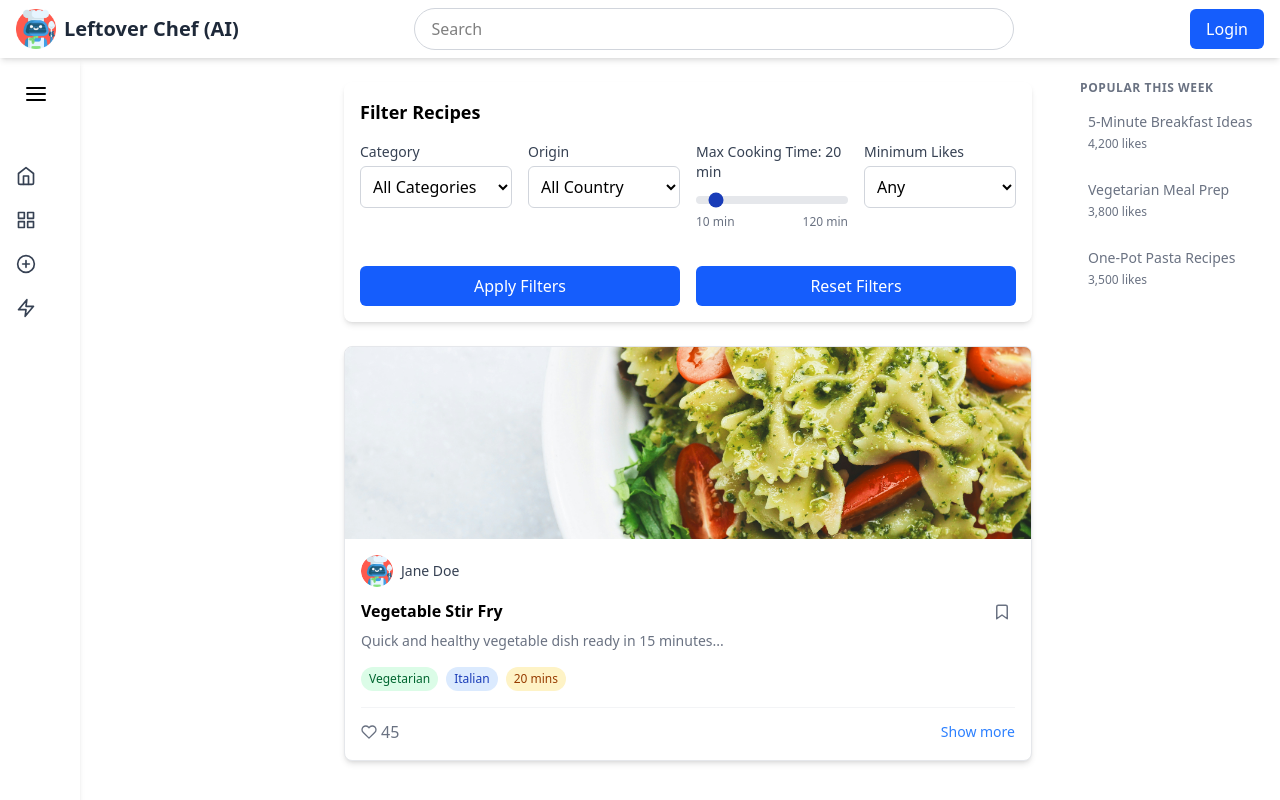
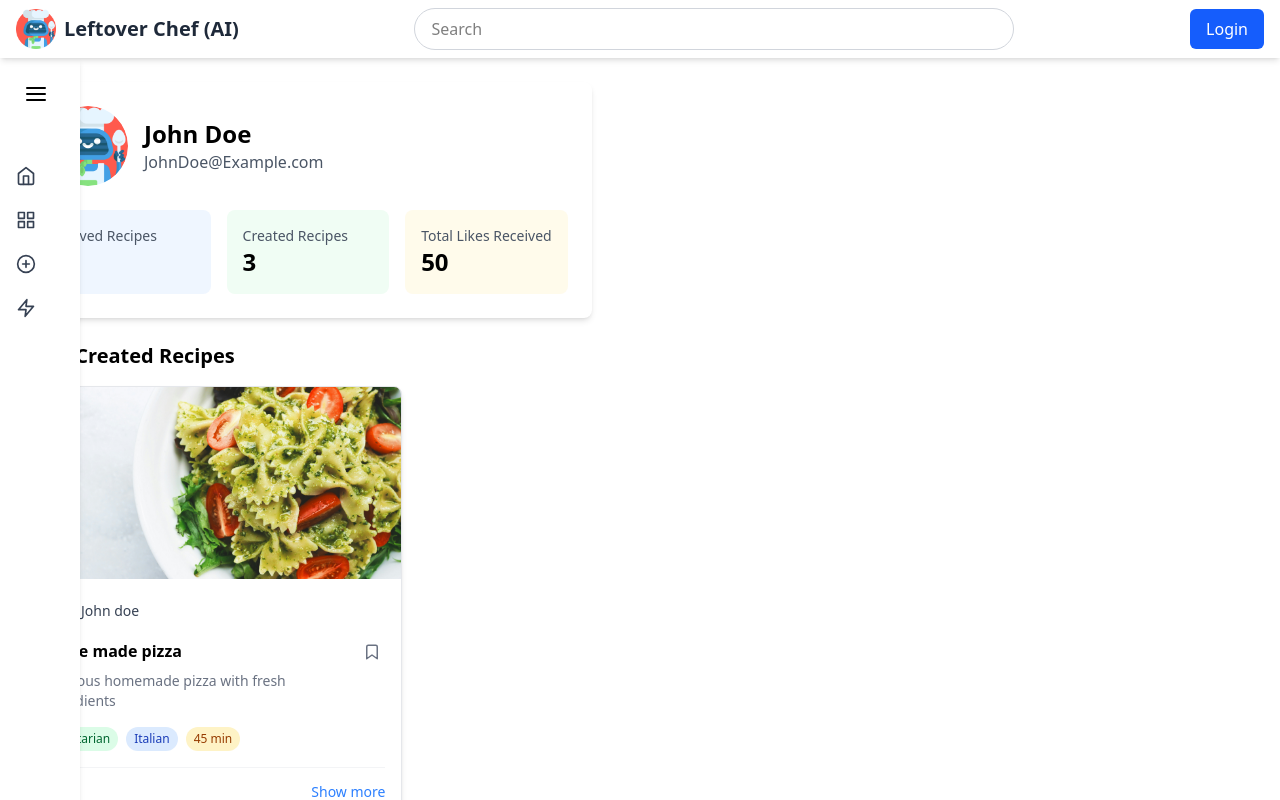
Before and after one commit to DipuSd/Leftover-chef-AI-, a React (Vite) app: page / in a window 1280 px wide. Shown: the top 800 px of the page. Built offline with nearby package versions, Linux system fonts and the light colour scheme.

Commit message:
added dashboard and your recipe section

```diff
--- a/src/main.jsx
+++ b/src/main.jsx
@@ -2,10 +2,10 @@ import { StrictMode } from "react";
 import { createRoot } from "react-dom/client";
 import "./index.css";
 import App from "./App.jsx";
-import GenerateRecipePage from "./pages/recipe generation/GenerateRecipePage.jsx";
+import DashBoardPage from "./pages/Dashboard/DashBoardPage.jsx";
 
 createRoot(document.getElementById("root")).render(
   <StrictMode>
-    <App />
+    <DashBoardPage />
   </StrictMode>
 );
--- /dev/null
+++ b/src/pages/Dashboard/DashBoardContent.jsx
@@ -0,0 +1,48 @@
+import RecipeCard from "../../RecipeCard";
+import RecipeGenerationCard from "../recipe generation/RecipeGenerationCard";
+
+function DashBoardContent({ createdRecipes, savedRecipes }) {
+  return (
+    <div className="flex-1 p-6">
+      <div className="bg-white rounded-lg shadow-md p-6 mb-6">
+        <div className="flex items-center space-x-4 mb-6">
+          <img
+            src="src\assets\robot_chef.png"
+            alt="profile placeholder"
+            className="w-20 h-20 rounded-full object-cover"
+          />
+          <div>
+            <h1 className="text-2xl font-bold">John Doe</h1>
+            <p className="text-gray-600">JohnDoe@Example.com</p>
+          </div>
+        </div>
+
+        <div className="grid grid-cols-1 md:grid-cols-3 gap-4">
+          <div className="bg-blue-50 p-4 rounded-lg">
+            <h3 className="text-gray-600 text-sm">Saved Recipes</h3>
+            <p className="text-2xl font-bold">5</p>
+          </div>
+          <div className="bg-green-50 p-4 rounded-lg">
+            <h3 className="text-gray-600 text-sm">Created Recipes</h3>
+            <p className="text-2xl font-bold">3</p>
+          </div>
+          <div className="bg-amber-50 p-4 rounded-lg">
+            <h3 className="text-gray-600 text-sm">Total Likes Received</h3>
+            <p className="text-2xl font-bold">50</p>
+          </div>
+        </div>
+      </div>
+      <div className="flex flex-col lg:flex-row gap-6">
+        <div className="lg:w-2/3">
+          <h2 className="text-xl font-bold mb-4">Your Created Recipes</h2>
+          <div className="space-y-4">
+            {createdRecipes.map((recipe) => (
+              <RecipeCard key={recipe.id} {...recipe} />
+            ))}
+          </div>
+        </div>
+      </div>
+    </div>
+  );
+}
+export default DashBoardContent;
--- /dev/null
+++ b/src/pages/Dashboard/DashBoardPage.jsx
@@ -0,0 +1,70 @@
+import Navbar from "../../Navbar";
+import Sidebar from "../../Sidebar";
+import DashBoardContent from "./DashBoardContent";
+import React, { useState } from "react";
+
+function DashBoardPage() {
+  const [sidebarOpen, setSidebarOpen] = useState(false);
+  const createRecipes = [
+    {
+      id: 1,
+      title: "Home made pizza",
+      description: "Delicious homemade pizza with fresh ingredients",
+      hasImage: true,
+      imgUrl: "src/assets/sample-food.jpg",
+      category: "Vegetarian",
+      origin: "Italian",
+      instructions: ["Make dough", "Add toppings", "Bake at 400°F"],
+      cookingTime: "45 min",
+      initialLikes: 25,
+      userProfilePic: "src/assets/robot_chef.png",
+      userName: "John doe",
+    },
+    {
+      id: 2,
+      title: "Home made pizza",
+      description: "Delicious homemade pizza with fresh ingredients",
+      hasImage: false,
+      imgUrl: "src/assets/sample-food.jpg",
+      category: "Vegetarian",
+      origin: "Italian",
+      instructions: ["Make dough", "Add toppings", "Bake at 400°F"],
+      cookingTime: "45 min",
+      initialLikes: 13,
+      userProfilePic: "src/assets/robot_chef.png",
+      userName: "Jane doe",
+    },
+    {
+      id: 3,
+      title: "Home made pizza",
+      description: "Delicious homemade pizza with fresh ingredients",
+      hasImage: true,
+      imgUrl: "src/assets/sample-food.jpg",
+      category: "Vegetarian",
+      origin: "Italian",
+      instructions: ["Make dough", "Add toppings", "Bake at 400°F"],
+      cookingTime: "45 min",
+      initialLikes: 12,
+      userProfilePic: "src/assets/robot_chef.png",
+      userName: "Jane doe",
+    },
+  ];
+  return (
+    <div className="min-h-screen flex flex-col">
+      <Navbar />
+      <div className="flex flex-1">
+        <div
+          className={`${
+            sidebarOpen ? "md:w-64 lg:w-auto" : "md:w-20 lg:w-auto"
+          } transition-all duration-300`}
+        >
+          <Sidebar sidebarOpen={sidebarOpen} setSidebarOpen={setSidebarOpen} />
+        </div>
+        <main>
+          <DashBoardContent createdRecipes={createRecipes} />
+        </main>
+      </div>
+    </div>
+  );
+}
+export default DashBoardPage;
```
